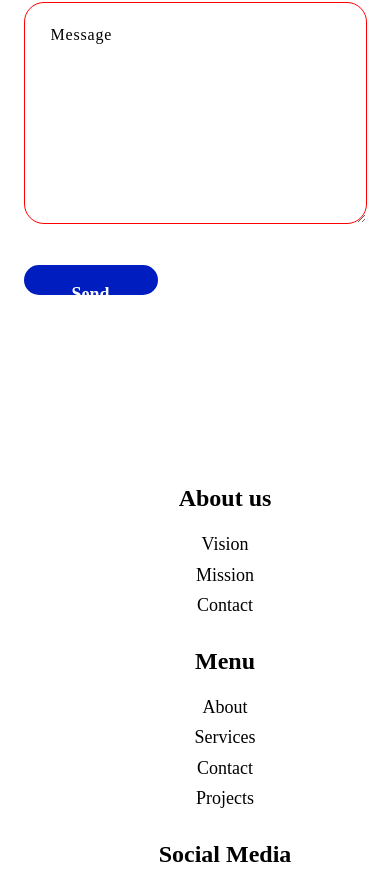
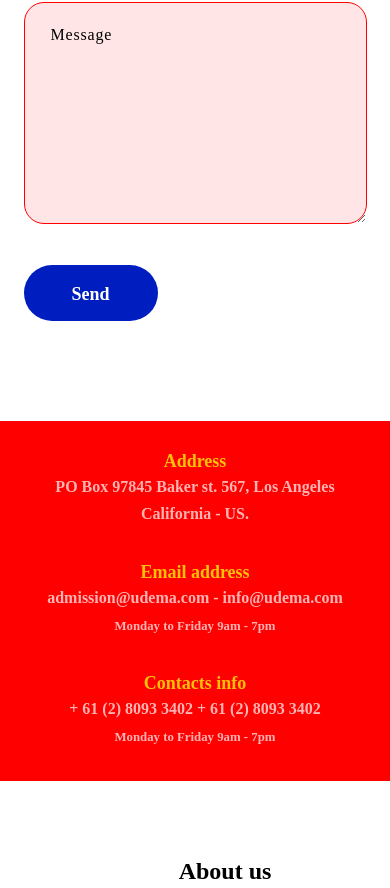
Before and after one commit to Horizon419/MCI-webpage, a React (Create React App) app: page /contact in a window 390 px wide. Shown: the part 1088-1976 px from the top of the page. Built offline with nearby package versions, Linux system fonts and the light colour scheme.

Commit message:
committed

```diff
--- a/src/components/CardItem.js
+++ b/src/components/CardItem.js
@@ -9,7 +9,7 @@ function CardItem(props) {
           <figure className='cards__item__pic-wrap' data-category={props.label}>
             <img
               className='cards__item__img'
-              alt='Travel Image'
+              alt='Travel'
               src={props.src}
             />
           </figure>
--- a/src/components/Imageslides.jsx
+++ b/src/components/Imageslides.jsx
@@ -15,32 +15,32 @@ const Imageslides = () => {
       <Fade>
         <div className="each-slide">
           <div>
-            <img src={One} />
+            <img src={One} alt="slideone" />
           </div>
         </div>
         <div className="each-slide">
           <div>
-            <img src={Two} />
+            <img src={Two} alt="slideoe" />
           </div>
         </div>
         <div className="each-slide">
           <div>
-            <img src={Three} />
+            <img src={Three} alt="slideon" />
           </div>
         </div>
         <div className="each-slide">
           <div>
-            <img src={Four} />
+            <img src={Four} alt="slidene" />
           </div>
         </div>
         <div className="each-slide">
           <div>
-            <img src={Five} />
+            <img src={Five} alt="slideones" />
           </div>
         </div>
         <div className="each-slide">
           <div>
-            <img src={Six} />
+            <img src={Six} alt="slidetwo" />
           </div>
         </div>
       </Fade>
--- a/src/components/Navbar.js
+++ b/src/components/Navbar.js
@@ -1,6 +1,6 @@
 import React from "react";
 import { useState } from "react";
-import { Link, NavLink } from "react-router-dom";
+import { Link } from "react-router-dom";
 import Logo from "../images/logo.png";
 import "./navbar.css";
 
--- a/src/components/Programs.js
+++ b/src/components/Programs.js
@@ -3,7 +3,7 @@ import SectionHead from './SectionHead';
 import { programs } from '../data'
 import {Link} from 'react-router-dom'
 import Card from '../UI/Card';
-import { Button } from 'react-bootstrap';
+
 
 const Programs = () => {
   return (
@@ -19,7 +19,7 @@ const Programs = () => {
                 <h4>{title}</h4>
                 <small>{info}</small>
                 <Link to='/contact' className="btn sm">
-                 <Button className="jos">More</Button>
+                 More
 
                 </Link>
               </Card>
--- a/src/components/Values.js
+++ b/src/components/Values.js
@@ -1,11 +1,6 @@
 
 import React from "react";
-import { Swiper, SwiperSlide } from "swiper/react";
 import "swiper/css";
-import Hub from '../images/hub.png';
-import Gpt from "../images/gpt.png";
-import Gym from "../images/gym.png";
-import Hu from "../images/login.png";
 import Cards from "./Cards";
 
 
--- a/src/pages/about/About.js
+++ b/src/pages/about/About.js
@@ -18,7 +18,7 @@ const About = () => {
       <section className="about__story">
         <div className="container about__story-container">
           <div className="about__section-image">
-            <img src={Mci1} alt="image" />
+            <img src={Mci1} alt="group" />
           </div>
           <div className="about__section-content">
             <h1>Our Story</h1>
@@ -59,7 +59,7 @@ const About = () => {
             </p>
           </div>
           <div className="about__section-image">
-            <img src={Daddy} alt="image" />
+            <img src={Daddy} alt="groups" />
           </div>
         </div>
       </section>
@@ -67,7 +67,7 @@ const About = () => {
       <section className="about__mission">
         <div className="container about__mission-container">
           <div className="about__section-image">
-            <img src={Mummy} alt="image" />
+            <img src={Mummy} alt="groups" />
           </div>
           <div className="about__section-content">
             <h1>Our Mission</h1>
--- a/src/pages/contact/Contact.js
+++ b/src/pages/contact/Contact.js
@@ -6,7 +6,6 @@ import contactImg from "../../images/contact-img.svg";
 import TrackVisibility from "react-on-screen";
 import Headers from "../../components/Headers";
 import Mcc from "../../images/mccci.jpg";
-
 
 
 const Contact = () => {
@@ -82,7 +81,6 @@ const Contact = () => {
                       isVisible ? "animate__animated animate__fadeIn" : ""
                     }
                   >
-
                     <h2>Get In Touch</h2>
                     <form onSubmit={handleSubmit}>
                       <Row>
@@ -135,6 +133,7 @@ const Contact = () => {
                               onFormUpdate("message", e.target.value)
                             }
                           ></textarea>
+                          <p></p>
                           <button type="submit">
                             <span>{buttonText}</span>
                           </button>
@@ -159,9 +158,47 @@ const Contact = () => {
           </Row>
         </Container>
       </section>
+      <div className="contact_info">
+        <div className="container">
+          <ul className="clearfix">
+            <li>
+              <i className="pe-7s-map-marker"></i>
+              <h4>Address</h4>
+              <span>
+                PO Box 97845 Baker st. 567, Los Angeles
+                <br />
+                California - US.
+              </span>
+            </li>
+            <li>
+              <i className="pe-7s-mail-open-file"></i>
+              <h4>Email address</h4>
+              <span>
+                admission@udema.com - info@udema.com
+                <br />
+                <small>Monday to Friday 9am - 7pm</small>
+              </span>
+            </li>
+            <li>
+              <i className="pe-7s-phone"></i>
+              <h4>Contacts info</h4>
+              <span>
+                + 61 (2) 8093 3402 + 61 (2) 8093 3402
+                <br />
+                <small>Monday to Friday 9am - 7pm</small>
+              </span>
+            </li>
+          </ul>
+        </div>
+      </div>
+
+{/* NEXT LINE BELOW */}
+
+
     </>
   );
 };
 
 
+
 export default Contact
--- a/src/pages/contact/contact.css
+++ b/src/pages/contact/contact.css
@@ -17,8 +17,8 @@
 
 .contact form input,
 .contact form textarea {
-    width: 100%;
-    background: rgba(255, 255, 255, 0.1);
+    width: 50%;
+    background: rgba(253, 0, 0, 0.1);
     border: 1px solid rgb(255, 0, 0);
     border-radius: 20px;
     color: rgb(0, 0, 0);
@@ -28,11 +28,27 @@
     font-size: 18px;
     letter-spacing: 0.8px;
     transition: 0.3s ease-in-out;
+
+}
+
+@media (max-width: 600px) {
+    .contact form input,
+        .contact form textarea {
+            width: 100%;
+        }
+}
+
+@media (max-width: 480px) {
+
+    .contact form input,
+    .contact form textarea {
+        width: 100%;
+    }
 }
 
 .contact form input:focus,
 .contact form textarea:focus {
-    background: rgba(255, 255, 255, 1);
+    background: rgb(248, 169, 169);
     color: #0a0606;
 }
 
@@ -59,6 +75,7 @@
     border-radius: 40px;
     position: relative;
     transition: 0.3s ease-in-out;
+    height:3.5rem
 }
 
 .contact form button span {
@@ -87,3 +104,164 @@
 .contact form button:hover::before {
     width: 100%;
 }
+
+
+
+
+
+
+
+
+
+
+
+
+
+
+/*-------- 2.6 Contacts--------*/
+.map_contact {
+    width: 100%;
+    height: 465px;
+}
+
+@media (max-width: 991px) {
+    .map_contact {
+        height: 350px;
+        margin-bottom: 45px;
+    }
+}
+
+.contact_info {
+    background-color: #ff0000;
+    font-weight: 700;
+    color: #fff;
+    padding: 30px 0;
+    height: 140px;
+    text-align: center;
+}
+
+
+@media screen and (max-width: 420px) {
+
+    .contact_info {
+            padding: 30px 0;
+            height: 360px;
+            text-align: center;
+        }
+
+}
+
+@media screen and (max-width: 600px) {
+
+    .contact_info {
+        padding: 30px 0;
+        height: 360px;
+        text-align: center;
+    }
+
+}
+
+.contact_info ul {
+    margin: 0;
+    padding: 0;
+}
+
+.contact_info ul li {
+    float: left;
+    width: 33.33%;
+    position: relative;
+    padding: 0 20px;
+}
+
+.contact_info ul li span {
+    opacity: 0.7;
+}
+
+.contact_info ul li h4 {
+    color: #fff;
+    font-size: 18px;
+    font-size: 1.125rem;
+    color: #FFC107;
+}
+
+.contact_info ul li i {
+    color: #fff;
+    font-size: 46px;
+    font-size: 2.875rem;
+    margin-bottom: 10px;
+}
+
+@media (max-width: 767px) {
+    .contact_info ul li {
+        width: 100%;
+        float: none;
+        margin-bottom: 35px;
+        padding: 0;
+    }
+
+    .contact_info ul li:last-child {
+        margin-bottom: 5px;
+    }
+}
+
+.error_message {
+    font-weight: 500;
+    color: #e3464c;
+}
+
+/*-------- 2.7 404 page --------*/
+#error_page {
+    width: 100%;
+    height: 650px;
+    display: flex;
+    flex-direction: column;
+    justify-content: center;
+    background: #392779;
+    color: #fff;
+}
+
+@media (max-width: 991px) {
+    #error_page {
+        background-attachment: initial;
+    }
+}
+
+#error_page h2 {
+    margin-top: 30px;
+    font-size: 140px;
+    font-size: 8.75rem;
+    color: #fff;
+    text-transform: uppercase;
+    font-weight: bold;
+    line-height: 1;
+}
+
+#error_page h2 i {
+    color: #FFC107;
+}
+
+@media (max-width: 767px) {
+    #error_page h2 {
+        font-size: 72px;
+        font-size: 4.5rem;
+    }
+}
+
+#error_page p {
+    font-size: 21px;
+    font-size: 1.3125rem;
+}
+
+@media (max-width: 767px) {
+    #error_page p {
+        font-size: 18px;
+        font-size: 1.125rem;
+    }
+}
+
+@media (max-width: 767px) {
+    #error_page {
+        padding: 0;
+        height: 500px;
+    }
+}
--- a/src/pages/home/home.css
+++ b/src/pages/home/home.css
@@ -5,6 +5,7 @@
     place-items: center;
     margin-top: 3rem;
 }
+
 
 .main__header-container {
     height: 100%;
@@ -84,12 +85,12 @@
         }
 }
 
-/* @media screen and (max-width: 480px) {
+@media screen and (max-width: 480px) {
     .programs__wrapper{
         grid-template-columns: 1fr;
 
     }
-} */
+}
 
 
 
--- a/src/pages/projects/Projects.js
+++ b/src/pages/projects/Projects.js
@@ -16,12 +16,11 @@ const Projects = () => {
       <a
         href="https://forms.gle/be3mpYBT8DotbrKp8"
         className="btn lg"
-        rel="noopener"
+        rel="noreferrer"
         target="_blank"
       >
         Register with us
       </a>
-
     </>
   );
 }
```
Also changed, not shown: src/components/Cards.js (+5 -5 lines), src/components/Footer.js (+9 -6 lines).
